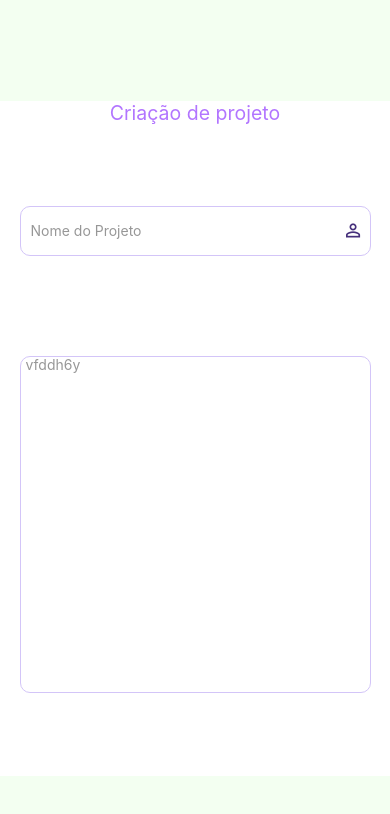
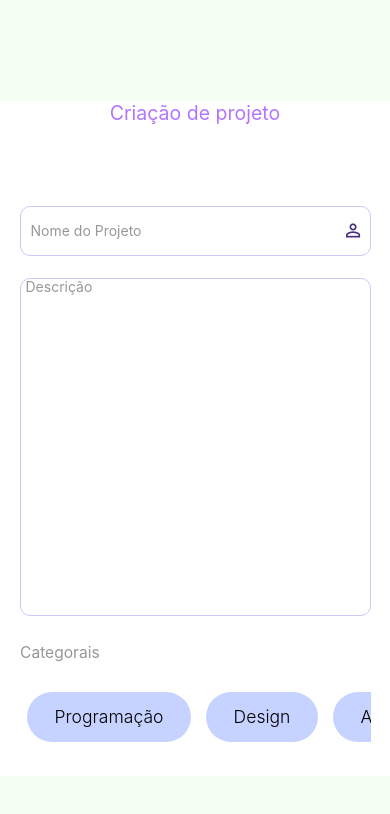
Before and after one commit to EduSan1/MediaSpace, a React Native app in the folder mobile/: screen /RegisterProject in a window 390 px wide. Shown: the top 814 px of the page. Built offline with nearby package versions, Linux system fonts and the light colour scheme.

Commit message:
chore: add categorie in create project

```diff
--- a/mobile/src/components/utils/LoginImageProject/index.tsx
+++ b/mobile/src/components/utils/LoginImageProject/index.tsx
@@ -114,7 +114,7 @@ const styles = StyleSheet.create({
     },
     image: {
         width: Dimensions.get("window").width * 0.4,
-        height: Dimensions.get("window").width * 0.35,
+        height: Dimensions.get("window").width * 0.3,
         resizeMode: 'contain',
         display: 'flex',
         alignItems:'center',
--- a/mobile/src/pages/RegisterProject/index.tsx
+++ b/mobile/src/pages/RegisterProject/index.tsx
@@ -1,5 +1,5 @@
 import React, { useEffect, useState } from "react"
-import { View, Text, StyleSheet, Dimensions, Image, ScrollView } from "react-native"
+import { View, Text, StyleSheet, Dimensions, Image, ScrollView, ToastAndroid } from "react-native"
 import { LoginButton } from "../../components/utils/LoginButton"
 import { LoginTextArea } from "../../components/utils/LoginTextArea"
 import { LoginInputNumber } from "../../components/utils/LoginInputNumber"
@@ -16,7 +16,8 @@ interface IRegisterProject {
 
 export const RegisterPreject = ({navigation, userId} : IRegisterProject) => {
     const [imageIndex, setImageIndex] = useState(0)
-    const [categories, setCategories] = useState([])
+    const [isLoad, setIsLoad] = useState(false)
+    const [categories, setCategories] = useState([{}])
 
     const dateMask = (value: string) =>{
         return value
@@ -28,7 +29,7 @@ export const RegisterPreject = ({navigation, userId} : IRegisterProject) => {
 
     const [registerProject, setRegisterProject] = (useState)({
         name: "",
-        description: "vfddh6y",
+        description: "",
         estimated_value: "",
         estimated_deadline: "",
         images: [
@@ -58,32 +59,33 @@ export const RegisterPreject = ({navigation, userId} : IRegisterProject) => {
         ],
         categories: [
             {
-                id: "859c7fb7-9c8e-4bb2-88ef-605502ebbeaa"
+                id:""
             }
         ],
         sub_categories: [
             {
-                id: "4b99388f-1f15-4dca-a2e1-33e6f5d9a69b"
+                id: ""
             },
-            {
-                id: "56dd13ae-7f62-4c35-8e65-d44f374f747c"
-            }
         ],
         user: {
             id:""
         }
     })
-    const addToProject = (id: string, name: "sub_categories" | "categories") => {
+
+
+
+
+    const addToCategories = (id: string, name: "sub_categories" | "categories") => {
         setRegisterProject({
             ...registerProject, [name]: [
                 ...registerProject[name], { id: id }
             ]
         })
     }
-
-    const removeFromProject = (object: [{}], name: "sub_categories" | "categories") => {
+    const removeFromCategories = (object: [{}], name: "sub_categories" | "categories") => {
         setRegisterProject({ ...registerProject, [name]: object })
     }
+
     const [subcategoriesToRender, setSubategoriesToRender] = useState<any>([])
 
     const findSubCategories = (idCategory: string, action: "REMOVE" | "ADD") => {
@@ -91,33 +93,171 @@ export const RegisterPreject = ({navigation, userId} : IRegisterProject) => {
 
         if (action === "ADD") {
             setSubategoriesToRender([...subcategoriesToRender, categoryFilter])
-            addToProject(categoryFilter.id, "categories")
+            addToCategories(categoryFilter.id, "categories")
         } else {
             const categoryFilter = subcategoriesToRender.filter((category: any) => category.id !== idCategory)
             setSubategoriesToRender(categoryFilter)
             const categoryToRemove = categoryFilter.map((category: any) => {
                 return { id: category.id }
             })
-            removeFromProject(categoryToRemove, "categories")
+            removeFromCategories(categoryToRemove, "categories")
         }
     }
 
     const removeSubcategory = (id: string) => {
-        // console.log(id)
+        console.log(id)
         const subCategoriesFilter = registerProject.sub_categories.filter((subcategory: any) => subcategory.id !== id)
         setRegisterProject({ ...registerProject, sub_categories: subCategoriesFilter })
     }
+    useEffect(() => {
+        console.log("freelancer => ", registerProject)
+    }, [registerProject])
 
-    // useEffect(() => {
-    //     console.log("registerProject => ", registerProject)
-    // }, [registerProject])
+    const registerFreelancer = () => {
+        setIsLoad(true)
+        api.post("/freelancer", registerProject).then((res: any) => {
+            if (res.data.statusCode === 200) {
+                navigation.navigate("CheckMail")
+            } else {
+                ToastAndroid.show(res.data.message, 10)
+            }
+        })
+        setIsLoad(false)
 
-    // useEffect(() => {
+    }
+
+    useEffect(() => {
     //     api.get("/category").then((res: any) => {
     //         setCategories(res.data)
     //     })
     //     console.log(userId)
-    // }, [])
+    setCategories([
+        {
+            id: "29a6f6c8-552e-41b5-b7ec-c26f59b85144",
+            "name": "Programação",
+            "icon": "aaaaaa",
+            "is_active": true,
+            "create_at": "2022-10-03T16:03:47.814Z",
+            "update_at": "2022-10-11T18:50:00.000Z",
+            "sub_categories": [
+                {
+                    "id": "d44094c0-204d-409f-82a0-d7bfa30cea6c",
+                    "name": "Java",
+                    "is_active": true,
+                    "create_at": "2022-10-03T16:04:36.730Z",
+                    "update_at": "2022-10-11T18:50:55.000Z"
+                },
+                {
+                    "id": "7d5008cc-f901-4f82-abed-67618045dd82",
+                    "name": "JavaScript",
+                    "is_active": true,
+                    "create_at": "2022-10-03T16:04:31.999Z",
+                    "update_at": "2022-10-11T18:50:16.000Z"
+                }
+            ]
+        },
+        {
+            "id": "35a1debd-45ea-4151-8c38-9bfc1a0328d0",
+            "name": "Design",
+            "icon": "teste",
+            "is_active": true,
+            "create_at": "2022-09-28T19:28:39.352Z",
+            "update_at": "2022-10-11T18:47:24.000Z",
+            "sub_categories": [
+                {
+                    "id": "bde617c5-3c4f-4f96-9d03-131e07fd1b54",
+                    "name": "Logo",
+                    "is_active": true,
+                    "create_at": "2022-10-11T18:49:30.152Z",
+                    "update_at": "2022-10-11T18:49:30.152Z"
+                },
+                {
+                    "id": "9796fbed-13f0-49a6-bb29-442abdd4a8a8",
+                    "name": "3d",
+                    "is_active": true,
+                    "create_at": "2022-10-11T18:47:50.604Z",
+                    "update_at": "2022-10-11T18:47:50.604Z"
+                },
+                {
+                    "id": "9283e980-4fa9-458a-be10-aa86327184db",
+                    "name": "Adobe Photoshop",
+                    "is_active": true,
+                    "create_at": "2022-10-11T18:49:26.249Z",
+                    "update_at": "2022-10-11T18:53:40.000Z"
+                },
+                {
+                    "id": "8921ad8a-5580-442c-ac87-3dea9f2b2ad5",
+                    "name": "Ícones",
+                    "is_active": true,
+                    "create_at": "2022-10-11T18:49:35.832Z",
+                    "update_at": "2022-10-11T18:49:35.832Z"
+                }
+            ]
+        },
+        {
+            "id": "f7b6ae02-b5e8-4ed6-8984-b629eb293796",
+            "name": "Arte",
+            "icon": "aaaaaa",
+            "is_active": true,
+            "create_at": "2022-09-28T19:29:01.880Z",
+            "update_at": "2022-10-11T18:52:03.000Z",
+            "sub_categories": [
+                {
+                    "id": "c9e1072a-5717-4c12-b864-09bfa784784b",
+                    "name": "Realista",
+                    "is_active": true,
+                    "create_at": "2022-09-28T19:47:51.513Z",
+                    "update_at": "2022-10-11T18:52:45.000Z"
+                },
+                {
+                    "id": "aea06656-a732-44df-80c6-69ec361da75f",
+                    "name": "Anime",
+                    "is_active": true,
+                    "create_at": "2022-09-28T19:47:55.887Z",
+                    "update_at": "2022-10-11T18:52:19.000Z"
+                },
+                {
+                    "id": "47f592c0-5a95-4dc5-9167-453e3f06219e",
+                    "name": "Cartoon",
+                    "is_active": true,
+                    "create_at": "2022-09-28T19:47:59.990Z",
+                    "update_at": "2022-10-11T18:54:46.000Z"
+                },
+                {
+                    "id": "2f96a279-258c-4ec5-adc9-10df528c491b",
+                    "name": "Retrato",
+                    "is_active": true,
+                    "create_at": "2022-09-28T19:47:36.820Z",
+                    "update_at": "2022-10-11T18:54:08.000Z"
+                }
+            ]
+        }
+    ])
+    }, [])
+
+
+
+
+
+
+
+
+
+
+
+
+
+
+
+
+
+
+
+
+
+
+
+
 
     const handleChange = (text: string, name: string) => {
         if (name == "estimated_deadline") {
@@ -173,10 +313,38 @@ export const RegisterPreject = ({navigation, userId} : IRegisterProject) => {
                     <LoginTextArea name="description" value={registerProject.description} handleChange={handleChange} title="Descrição" maxLength={800} />
 
 
+                    <View style={styles.textArea}>
+                <Text style={styles.text1}>Categorais</Text>
+            </View>
+            <View style={styles.areaContainer1}>
+                <ScrollView horizontal={true} style={styles.sectionCategory}>
+                    {
+                        categories?.map((category: any) => {
+                            return <CategoryButton key={category.id} id={category.id} setSubCategories={findSubCategories} icon="s" action={() => console.log("a")} category={category.name} />
+                        })
+                    }
+                </ScrollView>
+            </View>
+            <View style={styles.textArea}>
+                <Text style={styles.text1}>Sub-Categorais</Text>
+            </View>
+            <View style={styles.areaContainer2}>
+                <ScrollView horizontal={true} style={styles.sectionSubCategory}>
+                    {
+                        subcategoriesToRender?.map((category: any) => {
+                            return category.sub_categories.map((subcategory: any) => {
+                                return <CheckboxComponent key={subcategory.id} onClickFunction={(check: boolean) => check ? removeSubcategory(subcategory.id) : addToCategories(subcategory.id, "sub_categories")} title={subcategory.name} id={subcategory.id} />
+                            })
+                        })
+                    }
+                </ScrollView>
+            </View>
+
+
                     <LoginImageProject isActive={imageIndex == 4 ? false : true} userImage={registerProject.images} setUserImage={(image: string) => handleUserPicture(image)} />
                     {/* <Attachment isActive={imageIndex == 4 ? false : true} userAttachment={registerProject.attachments} setUserAttachment={(attachment: string) => handleUserPicture(attachment)}/> */}
                     <LoginInputNumber type="numeric" name="estimated_deadline"  iconName="today" value={registerProject.estimated_deadline} handleChange={handleChange} hasError={hasError} title="Prazo estimado da entrega" maxLength={10} />
-                    <LoginInputNumber type="numeric" name="estimated_value"  iconName="today" value={registerProject.estimated_value.toString()} handleChange={handleChange} hasError={hasError} title="Valor estimado (BRL)" maxLength={400} />
+                    <LoginInputNumber type="numeric" name="estimated_value"  iconName="today" value={registerProject.estimated_value.toString()} handleChange={handleChange} hasError={hasError} title="Valor estimado (BRL)" maxLength={1} />
 
                     <RegisterProjectDriven/>
 
@@ -259,12 +427,6 @@ const styles = StyleSheet.create({
         flexWrap: 'wrap'
 
     },
-    sectionCategory: {
-        width: Dimensions.get('window').width * 0.85,
-        display:'flex',
-        flexWrap:'wrap',
-        flexDirection:'row',
-    },
     button: {
         width: Dimensions.get('window').width,
         height: Dimensions.get('window').height * 0.18 ,
@@ -331,6 +493,37 @@ const styles = StyleSheet.create({
     textTitle3:{
         fontSize: 12,
         color:'#808080',
-    }
+    },
+
+
+
+    sectionSubCategory: {
+        width: Dimensions.get('window').width * 0.90,
+        height: Dimensions.get('window').height,
+        flexWrap: "wrap",
+    },
+    sectionCategory: {
+        width: Dimensions.get('window').width * 0.90,
+        height: Dimensions.get('window').height * 0.3,
+        flexDirection: "row",
+    },
+    text1: {
+        fontSize: Dimensions.get("window").width * 0.04,
+        color: "#979797",
+    },
+    areaContainer1: {
+        display: "flex",
+        height: Dimensions.get('window').height * 0.10,
+        // width: Dimensions.get('window').width * 0.90,
+        marginBottom: 35,
+
+    },
+    areaContainer2: {
+        height: Dimensions.get('window').height * 0.20,
+        marginBottom: 50,
+        borderWidth: 2,
+        borderColor: "#DEDEDE"
+        // elevation:7,
+    },
 
 })
```
